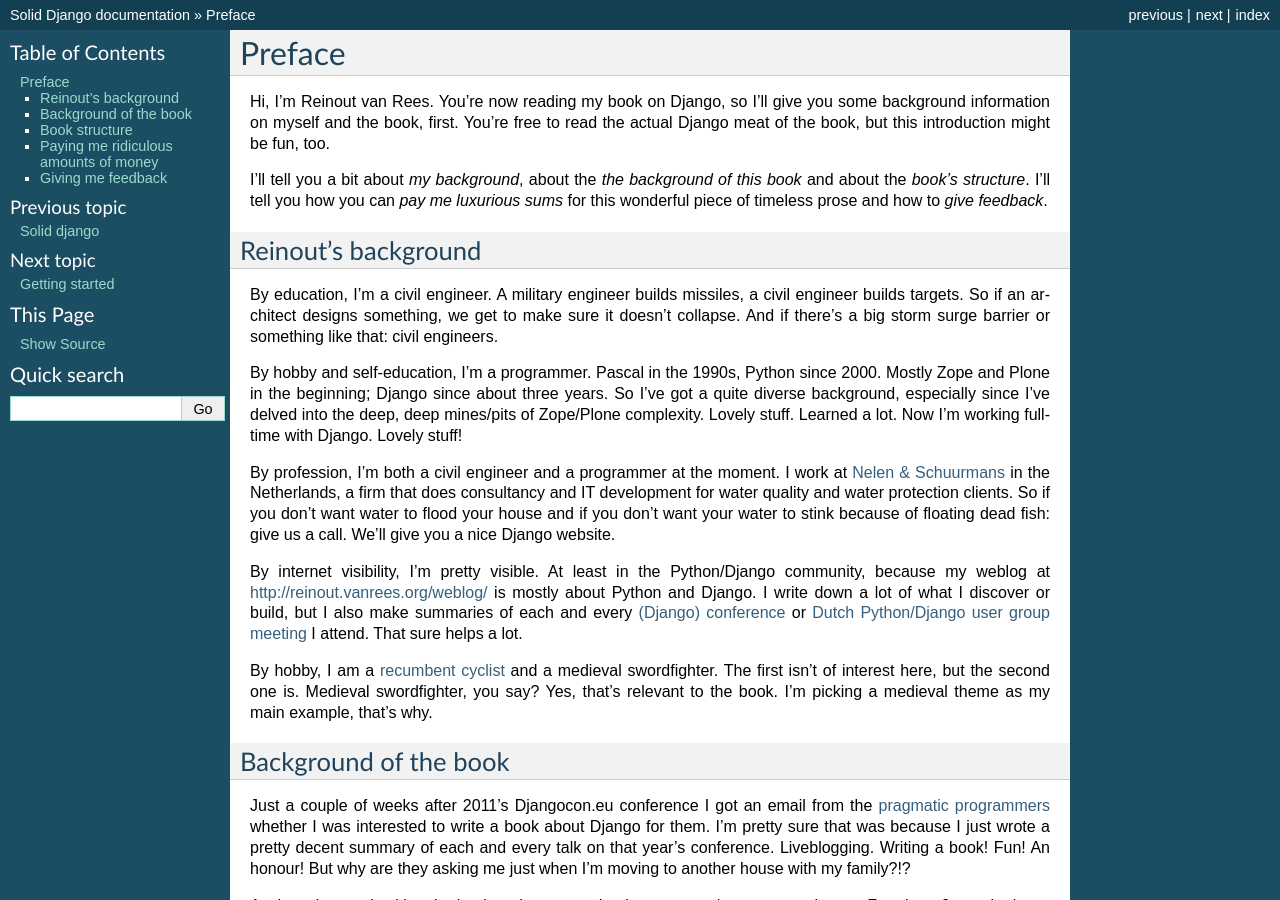
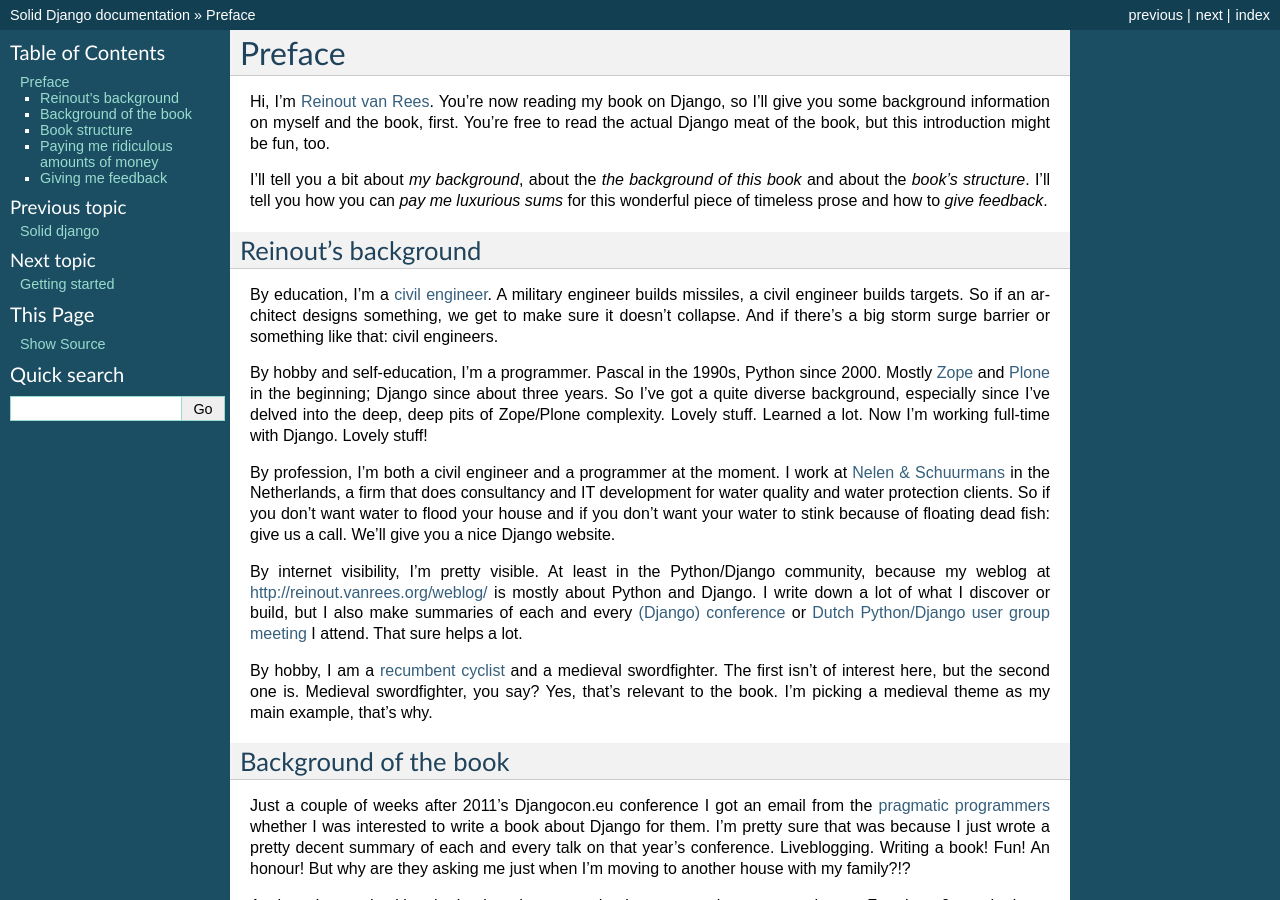
Before and after one commit to reinout/soliddjango, a Sphinx documentation site: the page built from doc/source/preface.rst, in a window 1280 px wide and 900 px high. Built offline with Sphinx 7.4.7, drawn with Linux system fonts in a browser that asks for light colours; some of the changed text lies outside the part shown.

```diff
--- a/doc/source/preface.rst
+++ b/doc/source/preface.rst
@@ -1,10 +1,10 @@
 Preface
 #######
 
-Hi, I'm Reinout van Rees. You're now reading my book on Django, so I'll give
-you some background information on myself and the book, first. You're free to
-read the actual Django meat of the book, but this introduction might be fun,
-too.
+Hi, I'm `Reinout van Rees <http://reinout.vanrees.org>`_. You're now reading
+my book on Django, so I'll give you some background information on myself and
+the book, first. You're free to read the actual Django meat of the book, but
+this introduction might be fun, too.
 
 I'll tell you a bit about *my background*, about the *the background of this
 book* and about the *book's structure*. I'll tell you how you can *pay
@@ -15,16 +15,18 @@
 Reinout's background
 ====================
 
-By education, I'm a civil engineer. A military engineer builds missiles, a
-civil engineer builds targets. So if an architect designs something, we get to
-make sure it doesn't collapse. And if there's a big storm surge barrier or
-something like that: civil engineers.
+By education, I'm a `civil engineer
+<http://en.wikipedia.org/wiki/Civil_engineering>`_. A military engineer builds
+missiles, a civil engineer builds targets. So if an architect designs
+something, we get to make sure it doesn't collapse. And if there's a big storm
+surge barrier or something like that: civil engineers.
 
 By hobby and self-education, I'm a programmer. Pascal in the 1990s, Python
-since 2000. Mostly Zope and Plone in the beginning; Django since about three
-years. So I've got a quite diverse background, especially since I've delved
-into the deep, deep mines/pits of Zope/Plone complexity. Lovely stuff. Learned
-a lot. Now I'm working full-time with Django. Lovely stuff!
+since 2000. Mostly `Zope <http://zope.org>`_ and `Plone <http://plone.org>`_
+in the beginning; Django since about three years. So I've got a quite diverse
+background, especially since I've delved into the deep, deep pits of
+Zope/Plone complexity. Lovely stuff. Learned a lot. Now I'm working full-time
+with Django. Lovely stuff!
 
 By profession, I'm both a civil engineer and a programmer at the moment. I
 work at `Nelen & Schuurmans <http://www.nelen-schuurmans.nl>`_ in the
```
Also changed, not shown: other parts of doc/source/preface.rst (+2 -3 lines).
